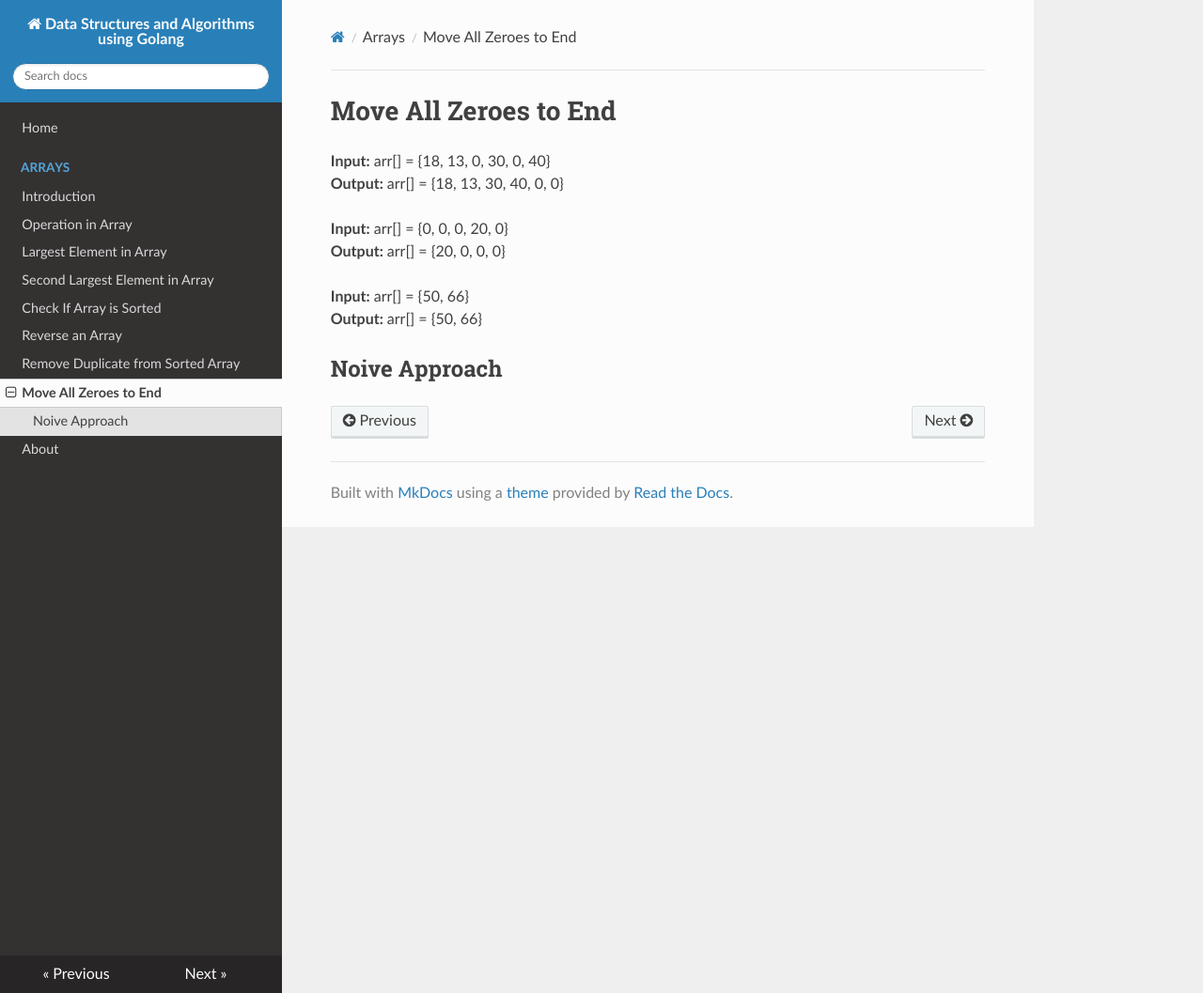
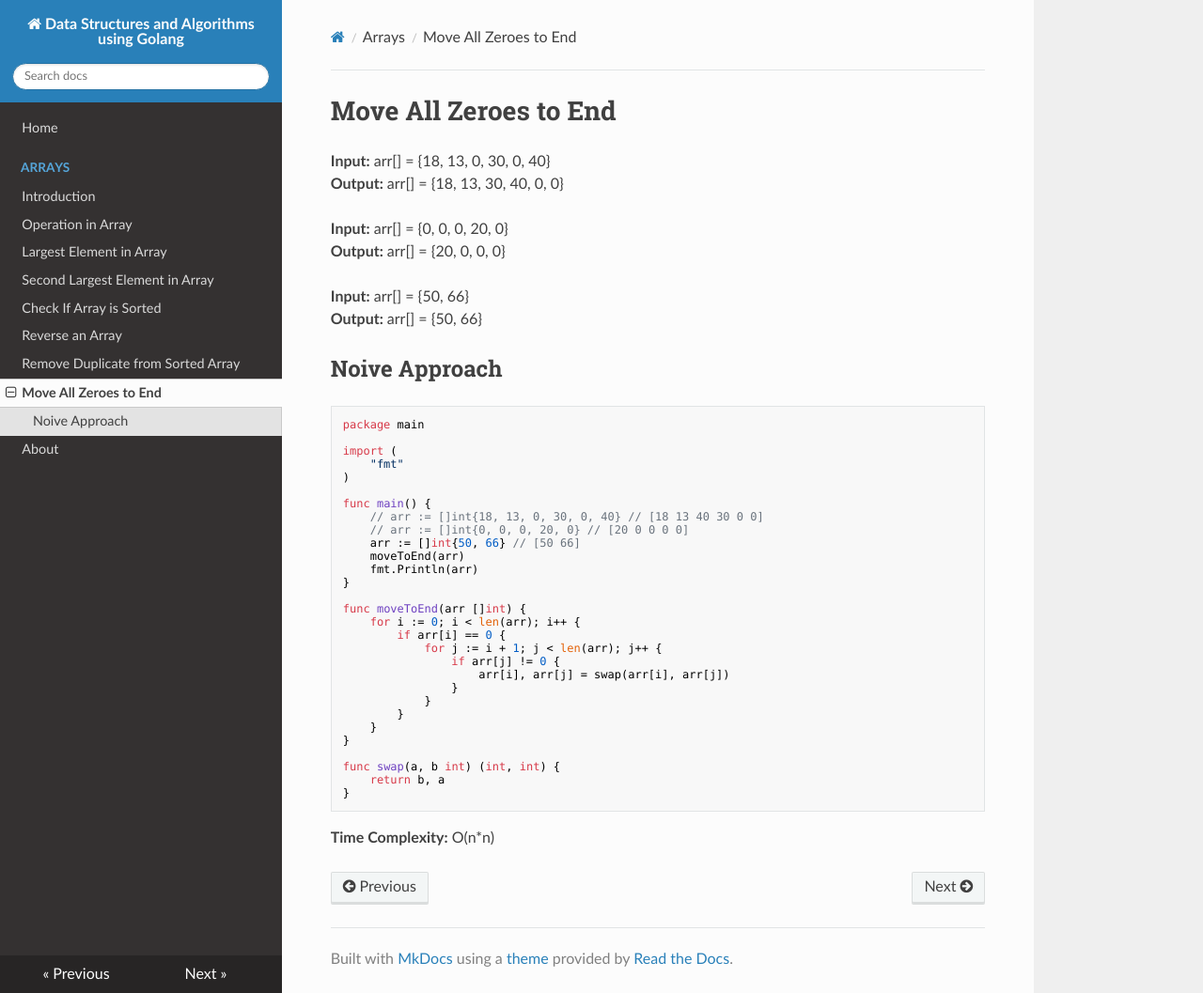
Before and after one commit to prithvipal/golang-dsa, an MkDocs documentation site: the page built from docs/array/move_all_zeroes_to_end.md, in a window 1280 px wide and 1057 px high. Shown: the whole window at 94% size. Built offline with MkDocs 1.6.1, drawn with Linux system fonts in a browser that asks for light colours; nearby versions of some CDN libraries.

Commit message:
move zero naive approach

````diff
--- a/docs/array/move_all_zeroes_to_end.md
+++ b/docs/array/move_all_zeroes_to_end.md
@@ -10,3 +10,37 @@
 **Output:** arr[] = {50, 66}
 
 ## Noive Approach
+
+```
+package main
+
+import (
+	"fmt"
+)
+
+func main() {
+	// arr := []int{18, 13, 0, 30, 0, 40} // [18 13 40 30 0 0]
+	// arr := []int{0, 0, 0, 20, 0} // [20 0 0 0 0]
+	arr := []int{50, 66} // [50 66]
+	moveToEnd(arr)
+	fmt.Println(arr)
+}
+
+func moveToEnd(arr []int) {
+	for i := 0; i < len(arr); i++ {
+		if arr[i] == 0 {
+			for j := i + 1; j < len(arr); j++ {
+				if arr[j] != 0 {
+					arr[i], arr[j] = swap(arr[i], arr[j])
+				}
+			}
+		}
+	}
+}
+
+func swap(a, b int) (int, int) {
+	return b, a
+}
+```
+
+**Time Complexity:** O(n*n)
````
